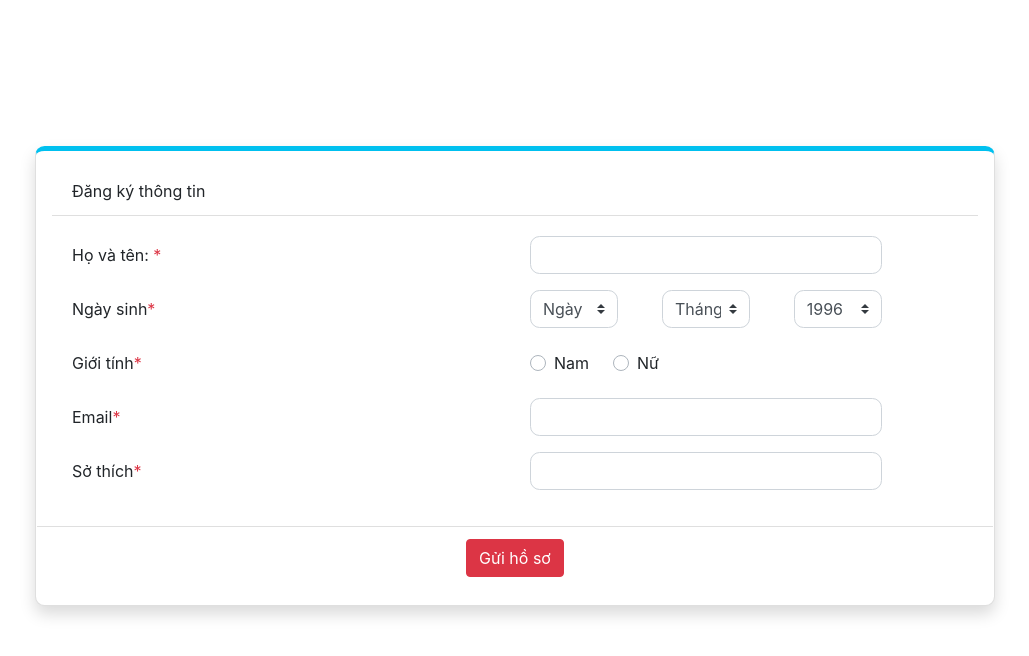
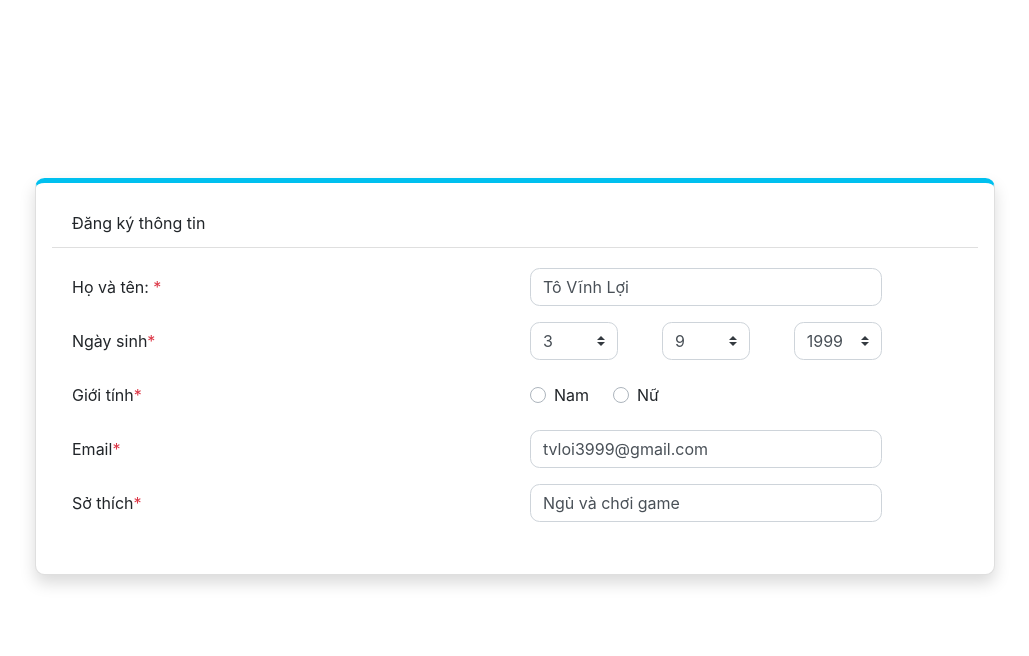
Before and after one commit to LoL399/SoccerWorld, a plain HTML site: page index.html in a window 1280 px wide. Shown: the whole page, without its empty margins (125-1154 px from the left). Drawn offline with nearby package versions, Linux system fonts and the light colour scheme.

Commit message:
Add index2

```diff
--- a/index.html
+++ b/index.html
@@ -41,7 +41,7 @@ body {
   <div class="form-group row">
     <label for="inputName" class="col-sm-6 col-form-label">Họ và tên: <p class="d-inline text-danger">*</p></label>
     <div class="col-sm-5">
-      <input type="text" class="form-control form-rounded " id="inputName">
+      <input type="text" class="form-control form-rounded " id="inputName" value="Tô Vĩnh Lợi">
     </div>
 	  </div>
 
@@ -49,20 +49,20 @@ body {
     <label  class="col-sm-6 col-form-label">Ngày sinh<p class="d-inline text-danger">*</p></label>
     <div class="col-sm-5 d-flex justify-content-between">
     <select class="custom-select col-sm-3 form-rounded" id="inputNgay">
-		<option selected>Ngày</option>
+		<option selected>3</option>
 		<option value="1">1</option>
 		<option value="2">2</option>
-    <option value="3">3</option>
+    <option value="3"></option>
 	</select>
 	<select class="custom-select col-sm-3 form-rounded" id="inputThang">
-		<option selected>Tháng</option>
+		<option selected>9</option>
 		<option value="1">1</option>
 		<option value="2">2</option>
-		<option value="3">9</option>
+		<option value="3"></option>
 	</select>
 
 		<select class="custom-select col-sm-3 form-rounded" id="inputNam">
-		<option selected>1996</option>
+		<option selected>1999</option>
 		<option value="1">1999</option>
 		<option value="2">2000</option>
 		<option value="3">...</option>
@@ -73,7 +73,7 @@ body {
     <label for="inputGender" class="col-sm-6 col-form-label">Giới tính<p class="d-inline text-danger">*</p></label>
     <div class="col-sm-5 form-inline">
 		<div class="custom-control custom-radio mr-4">
-		  <input type="radio" id="customRadio1" name="customRadio" class="custom-control-input">
+		  <input type="radio" id="customRadio1" name="customRadio" class="custom-control-input" value=true>
 		  <label class="custom-control-label" for="customRadio1">Nam</label>
 
 		</div>
@@ -86,19 +86,16 @@ body {
     <div class="form-group row">
     <label for="inputEmail" class="col-sm-6 col-form-label">Email<p class="d-inline text-danger">*</p></label>
     <div class="col-sm-5">
-      <input type="text" class="form-control form-rounded " id="inputEmail">
+      <input type="text" class="form-control form-rounded " id="inputEmail" value="tvloi3999@gmail.com">
     </div>
 	</div>
 	<div class="form-group row">
     <label for="inputPhone" class="col-sm-6 col-form-label">Sở thích<p class="d-inline text-danger">*</p></label>
     <div class="col-sm-5">
-      <input type="text-area" class="form-control form-rounded " id="inputPhone">
+      <input type="text-area" class="form-control form-rounded " id="inputPhone" value="Ngủ và chơi game">
     </div>
 	</div>
 </form>
-  </div>
-    <div class="card-footer row justify-content-center bg-transparent">
-      <button type="submit" id="Signbtn" class="btn btn-danger">Gửi hồ sơ</button>
   </div>
 
 
```
